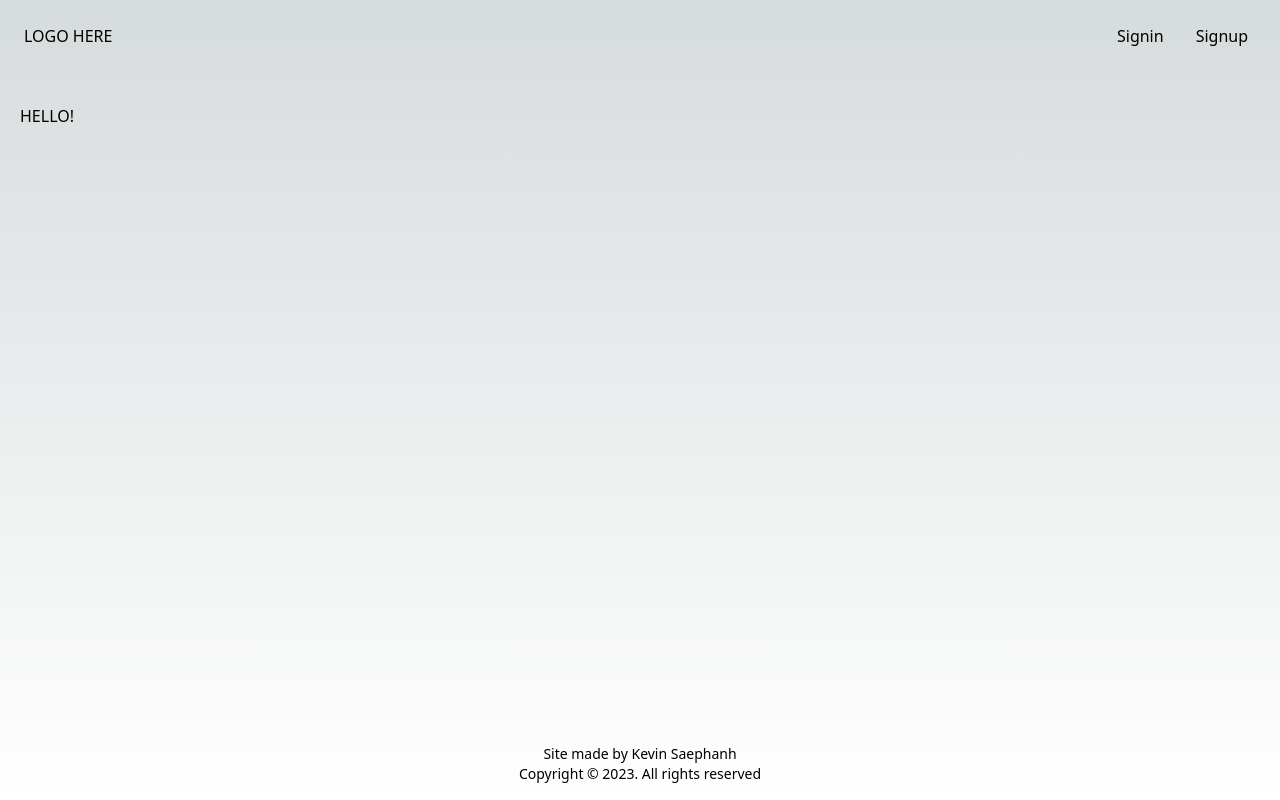
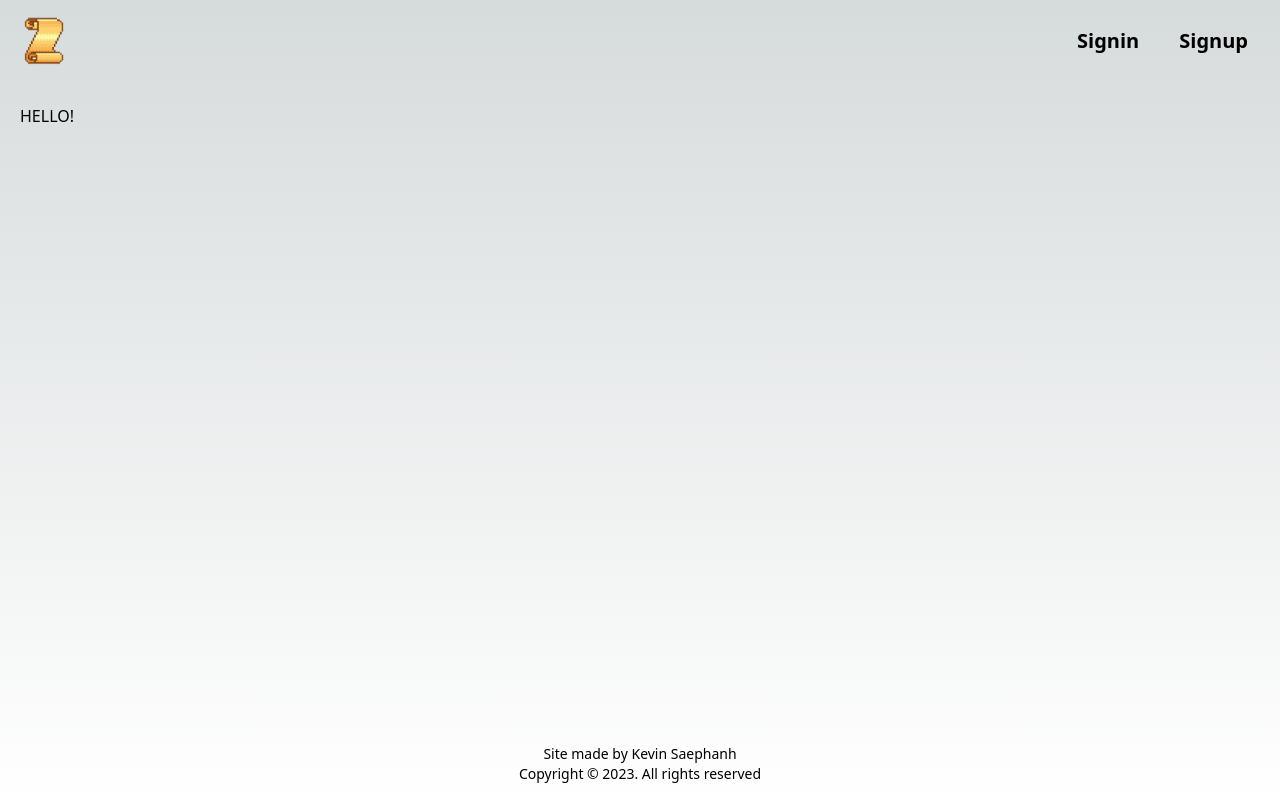
Before and after one commit to KevinSaephanh/rpg-quest-log, a Next.js app: page / in a window 1280 px wide. Built offline with nearby package versions, Linux system fonts and the light colour scheme.

Commit message:
Update navbar and auth modal

```diff
--- /dev/null
+++ b/src/components/layout/NavLink.tsx
@@ -0,0 +1,30 @@
+import Link from 'next/link';
+import React from 'react';
+
+type NavLinkProps = {
+  href: string;
+  label: string;
+  target?: string;
+  styles?: string;
+  handleClick?: React.MouseEventHandler<HTMLAnchorElement>;
+};
+
+export const NavLink: React.FC<NavLinkProps> = ({
+  href,
+  label,
+  target,
+  styles,
+  handleClick,
+}: NavLinkProps) => {
+  return (
+    <Link
+      href={href}
+      onClick={handleClick}
+      target={target}
+      className={`link-item flex items-center font-bold hover-highlight text-xl hover:underline hover:underline-offset-4 ${styles}`}
+      aria-current='page'
+    >
+      {label}
+    </Link>
+  );
+};
--- a/src/components/layout/Navbar.tsx
+++ b/src/components/layout/Navbar.tsx
@@ -1,4 +1,6 @@
+import Image from 'next/image';
 import React from 'react';
+import { NavLink } from './NavLink';
 
 const Navbar: React.FC = () => {
   const isAuth = false;
@@ -6,16 +8,37 @@ const Navbar: React.FC = () => {
   return (
     <header className='`w-full flex-none px-2 md:px-6 pt-4 md:h-16'>
       <div className='flex flex-wrap items-center justify-between'>
-        <div>LOGO HERE</div>
-        <ul className='flex flex-col md:flex-row list-none p-2 mt-4 md:space-x-8 md:mt-0'>
+        <div>
+          <Image src='/assets/scroll.png' alt='#' height={30} width={40} />
+        </div>
+        <ul className='flex flex-row list-none p-2 md:space-x-8 md:mt-0'>
           {!isAuth ? (
             <>
-              <li>Signin</li>
-              <li>Signup</li>
+              <NavLink
+                label='Signin'
+                href='#'
+                styles='pr-2'
+                handleClick={() => {
+                  console.log('Signin');
+                }}
+              />
+              <NavLink
+                label='Signup'
+                href='#'
+                handleClick={() => {
+                  console.log('Signup');
+                }}
+              />
             </>
           ) : (
             <>
-              <li>Signout</li>
+              <NavLink
+                label='Signout'
+                href='#'
+                handleClick={() => {
+                  console.log('Signout');
+                }}
+              />
             </>
           )}
         </ul>
--- a/src/components/modal/AuthModal.tsx
+++ b/src/components/modal/AuthModal.tsx
@@ -5,14 +5,21 @@ type AuthModalProps = {
 };
 
 export const AuthModal: React.FC<AuthModalProps> = ({ modalType }) => {
-  const [inputs, setInputs] = React.useState();
+  const [inputs, setInputs] = React.useState({
+    email: '',
+    username: '',
+    password: '',
+    confirmPassword: '',
+  });
+  const [submitDisabled, setSubmitDisabled] = React.useState(true);
+  const [submitMessage, setSubmitMessage] = React.useState('');
   const [isSignup, setIsSignup] = React.useState(modalType === 'signup');
 
   const toggleAuthModalType = () => {
     setIsSignup(!isSignup);
   };
 
-  const onSubmit = () => {
+  const handleSubmit = () => {
     if (isSignup) console.log('signup');
     else console.log('signin');
   };
@@ -20,23 +27,46 @@ export const AuthModal: React.FC<AuthModalProps> = ({ modalType }) => {
   return (
     <dialog>
       <span>{modalType.toUpperCase()}</span>
+      <span className='mb-2 font-bold text-red-600 dark:text-red-700'>{submitMessage}</span>
       {isSignup ? (
         <>
           <label>Username</label>
-          <input></input>
+          <input
+            type='text'
+            name='username'
+            placeholder='username'
+            minLength={4}
+            maxLength={15}
+          ></input>
         </>
       ) : null}
       <label>Email</label>
-      <input></input>
+      <input
+        type='email'
+        name='email'
+        placeholder='email'
+        minLength={5}
+        maxLength={25}
+        required
+      ></input>
       <label>Password</label>
-      <input></input>
+      <input
+        type='password'
+        name='password'
+        placeholder='password'
+        minLength={8}
+        maxLength={25}
+        required
+      ></input>
       {isSignup ? (
         <>
           <label>Confirm Password</label>
-          <input></input>
+          <input type='password' name='confirmPassword' placeholder='confirm password'></input>
         </>
       ) : null}
-      <button type='submit'>Submit</button>
+      <button type='submit' onClick={handleSubmit}>
+        Submit
+      </button>
       <span>
         {isSignup ? 'Already have an account? Login ' : 'Don&apos;t have an account? Signup '}
         <strong onClick={toggleAuthModalType}>here</strong>
```
Also changed, not shown: public/assets/scroll.png (added).
